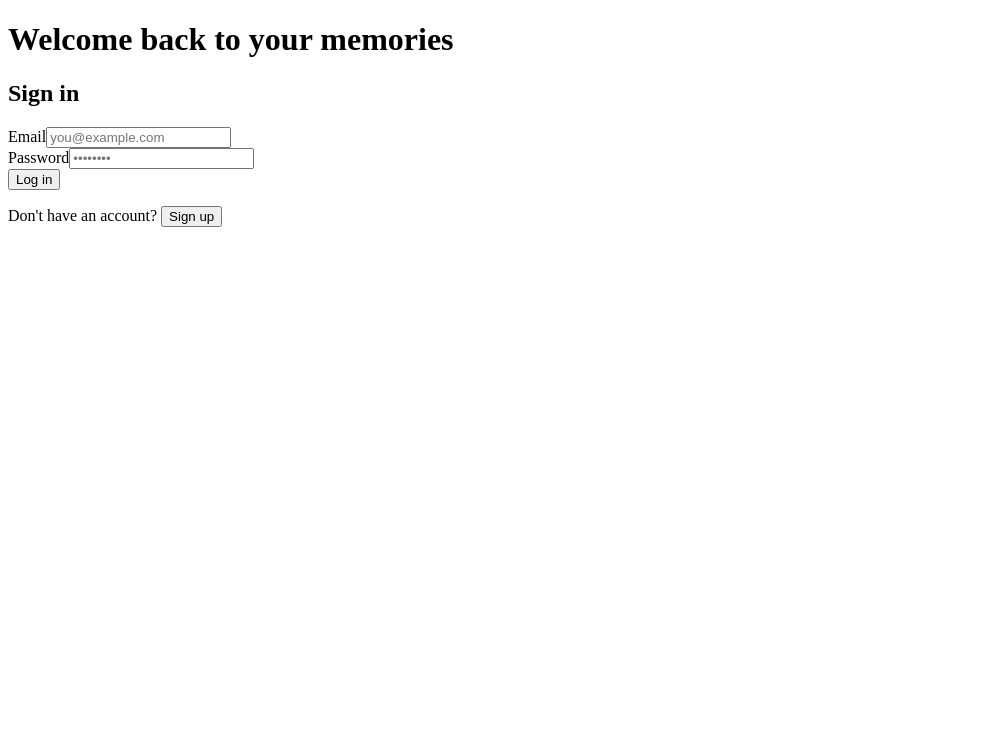
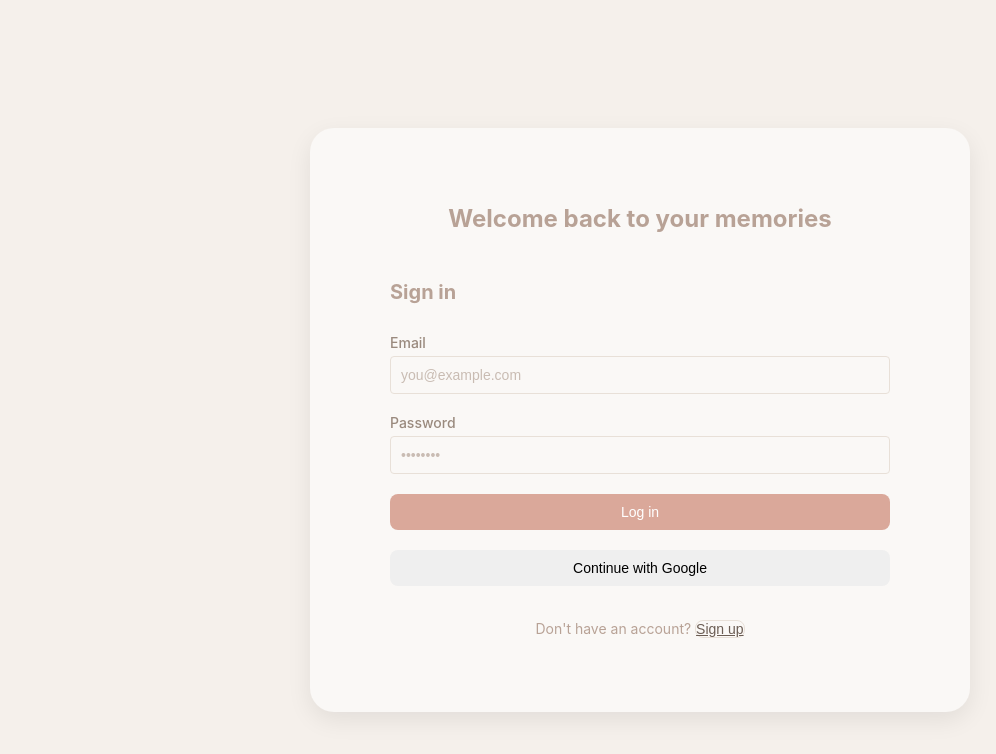
Before and after one commit to aaditgupta21/memento, a Next.js app in the folder client/: page /login in a window 1280 px wide. Shown: the top 754 px of the page, without its empty margins (0-996 px from the left). Built offline with nearby package versions, Linux system fonts and the light colour scheme.

Commit message:
implemented google auth to frontend and added styling

```diff
--- /dev/null
+++ b/client/app/login/LoginPage.module.css
@@ -0,0 +1,113 @@
+/* LoginPage.module.css */
+body {
+  background-color: #f5f0eb;
+  margin: 0;
+  font-family: -apple-system, BlinkMacSystemFont, "Segoe UI", "Roboto",
+    sans-serif;
+}
+
+.main {
+  min-height: 100vh;
+  display: flex;
+  align-items: center;
+  justify-content: center;
+  padding: 20px;
+  background-color: #f5f0eb;
+}
+
+.main > * {
+  background-color: #faf8f6;
+  border-radius: 24px;
+  box-shadow: 0 8px 24px rgba(0, 0, 0, 0.08);
+  padding: 60px 80px;
+  max-width: 500px;
+  width: 100%;
+}
+
+.main h1 {
+  font-size: 24px;
+  margin-bottom: 30px;
+  text-align: center;
+  color: #b8a296;
+}
+
+.main form {
+  display: flex;
+  flex-direction: column;
+  gap: 20px;
+}
+
+.main form h2 {
+  font-size: 20px;
+  margin-bottom: 10px;
+  color: #b8a296;
+}
+
+.main form div {
+  display: flex;
+  flex-direction: column;
+  gap: 5px;
+}
+
+.main label {
+  font-size: 14px;
+  font-weight: 500;
+  color: #9a8a7e;
+}
+
+.main input {
+  padding: 10px;
+  border: 1px solid #e8e0d8;
+  border-radius: 4px;
+  font-size: 14px;
+  background-color: #faf8f6;
+  color: #6b5d54;
+}
+
+.main input:focus {
+  outline: none;
+  border-color: #d4c4b8;
+}
+
+.main input::placeholder {
+  color: #c9bcb3;
+}
+
+.main button {
+  padding: 10px;
+  border: none;
+  border-radius: 8px;
+  font-size: 14px;
+  cursor: pointer;
+  transition: transform 0.2s;
+}
+
+.main button[type="submit"] {
+  background-color: #daa89a;
+  color: white;
+}
+
+.main button:hover {
+  transform: scale(1.05);
+}
+
+.main button[type="button"]:first-of-type {
+  background-color: #faf8f6;
+  border: 1px solid #e8e0d8;
+  color: #6b5d54;
+}
+
+.main p {
+  text-align: center;
+  font-size: 14px;
+  color: #b8a296;
+}
+
+.main p button {
+  background: none;
+  border: none;
+  color: #daa89a;
+  text-decoration: underline;
+  padding: 0;
+  cursor: pointer;
+}
--- a/client/app/login/page.jsx
+++ b/client/app/login/page.jsx
@@ -1,6 +1,7 @@
 "use client";
 import React from "react";
 import { useState } from "react";
+import styles from "./LoginPage.module.css";
 
 export default function LoginPage() {
   const [email, setEmail] = useState("");
@@ -25,7 +26,8 @@ export default function LoginPage() {
   // TODO: implement google auth
 
   return (
-    <main>
+    <main className={styles.main}>
+      <div>
         <h1>Welcome back to your memories</h1>
         <form onSubmit={handleSubmit}>
           <h2>Sign in</h2>
@@ -59,6 +61,14 @@ export default function LoginPage() {
           <button type="submit" disabled={loading}>
             {loading ? "Logging in..." : "Log in"}
           </button>
+          <button
+            type="button"
+            onClick={() => {
+              window.location.href = "http://localhost:4000/auth/google";
+            }}
+          >
+            Continue with Google
+          </button>
           <p>
             Don't have an account?{" "}
             <button type="button" onClick={() => console.log("Sign up")}>
@@ -66,6 +76,7 @@ export default function LoginPage() {
             </button>
           </p>
         </form>
+      </div>
     </main>
   );
 }
--- a/package.json
+++ b/package.json
@@ -16,6 +16,6 @@
   "author": "",
   "license": "MIT",
   "devDependencies": {
-    "concurrently": "^8.2.1"
+    "concurrently": "^8.2.2"
   }
 }
```
Also changed, not shown: 1 other file (tests, documents, lock files or other folders). Lines whose indentation alone changed are shown as unchanged.
